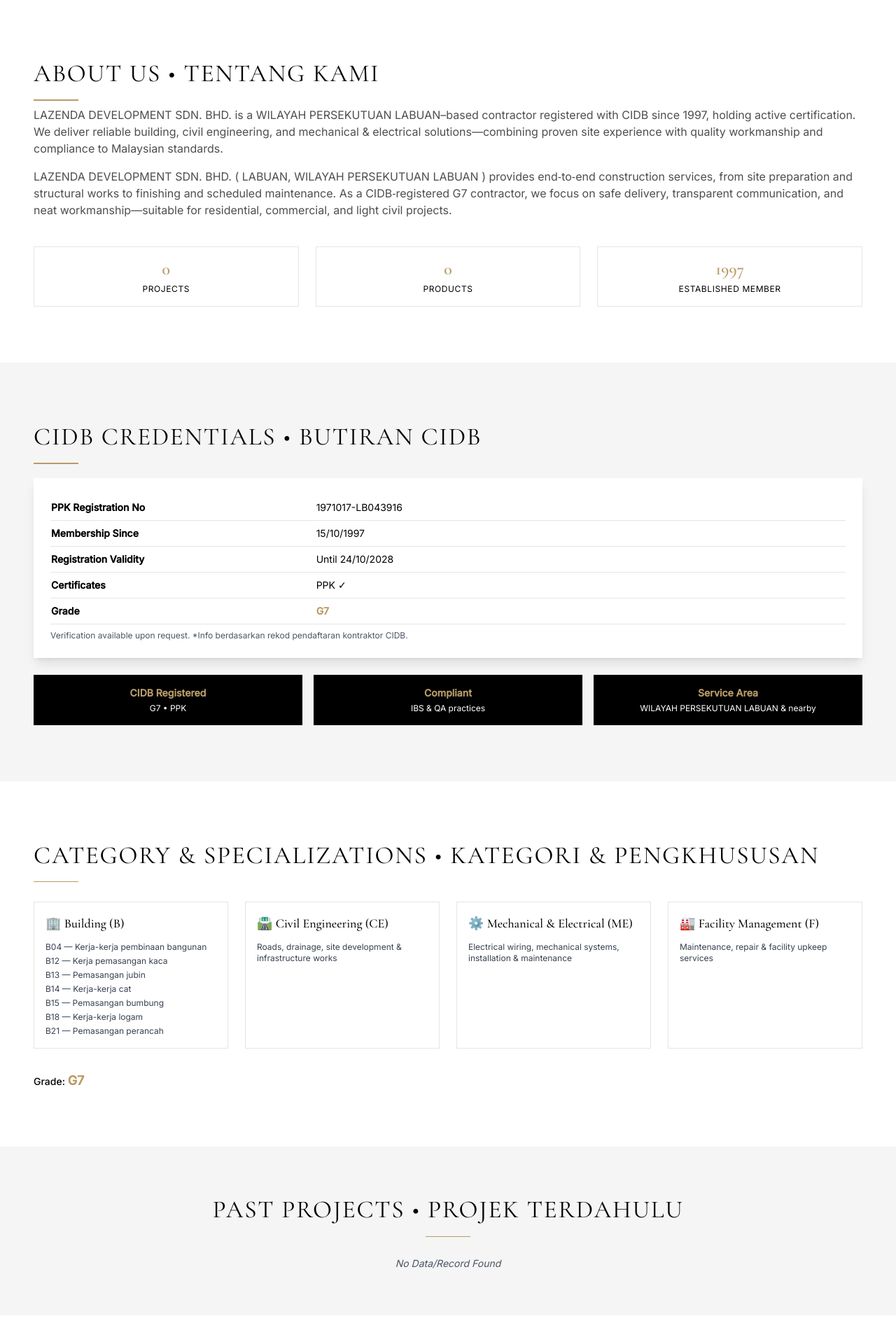
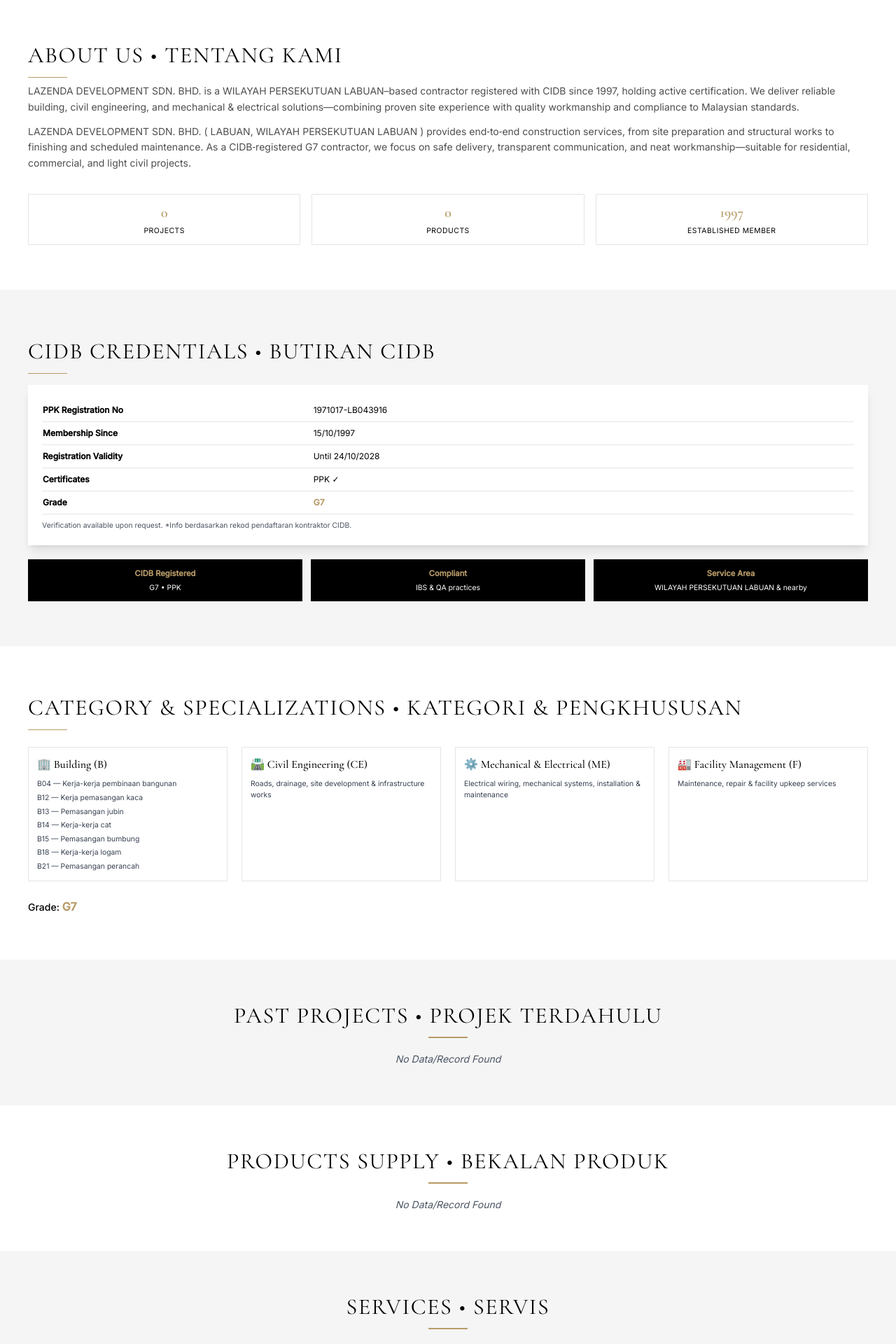
Before and after one commit to EUR-ING-Tc-HazwanHosdi/Lazenda_Development_Sdn_Bhd, a Flask app: page / in a window 1280 px wide. Shown: the part 857-2777 px from the top of the page at 70% size. Run offline with Flask 3, Linux system fonts and the light colour scheme; some libraries are stand-ins or nearby versions.

Commit message:
Update index.html

```diff
--- a/templates/index.html
+++ b/templates/index.html
@@ -37,23 +37,23 @@
             .logo-text {
                 font-family: 'Cormorant Garamond', serif;
                 font-weight: 300;
-                letter-spacing: 0.3em;
+                letter-spacing: 0.32em;
                 line-height: 1.1;
                 text-transform: uppercase;
-                font-size: 1.8rem;
+                font-size: 1.5rem;
             }
             .nav-text {
                 font-family: 'Cormorant Garamond', serif;
                 font-weight: 400;
-                letter-spacing: 0.22em;
+                letter-spacing: 0.25em;
                 text-transform: uppercase;
-                font-size: 0.9rem;
+                font-size: 0.8rem;
             }
             .border-gold-line {
-                height: 1.4px;
+                height: 1.3px;
                 background-color: #B89B68;
                 width: 100%;
-                margin: 3px 0;
+                margin: 2px 0;
             }
         }
     </style>
@@ -63,84 +63,88 @@
 </head>
 <body class="bg-white text-black font-sans">
 
-<!-- Navigation — EXACT MATCH: neat font + your logo -->
-<nav class="w-full bg-black px-6 md:px-12 py-4 flex justify-between items-center fixed top-0 left-0 z-50 shadow-md">
-    <!-- Left: Your Custom Logo + Text -->
-    <div class="flex items-center gap-4">
-        <img src="https://i.imgur.com/7Z7Z7Z7.png" alt="Lazenda Logo" class="h-10 w-auto">
+<!-- Navigation — FINAL VERSION: smaller font, perfect spacing, enhanced logo -->
+<nav class="w-full bg-black px-8 md:px-14 py-3 flex justify-between items-center fixed top-0 left-0 z-50 shadow-md">
+    <!-- Left: Enhanced Logo + Text -->
+    <div class="flex items-center gap-3">
+        <!-- Enhanced Logo from your image -->
+        <svg width="32" height="32" viewBox="0 0 64 36" fill="none" xmlns="http://www.w3.org/2000/svg">
+            <circle cx="32" cy="18" r="16" stroke="#B89B68" stroke-width="2" fill="none"/>
+            <path d="M32 8L40 28H24L32 8Z" stroke="#B89B68" stroke-width="2" fill="none"/>
+        </svg>
         <div class="flex flex-col">
             <span class="logo-text text-white">LAZENDA</span>
             <span class="border-gold-line"></span>
-            <span class="text-[0.6rem] uppercase text-gold tracking-[0.4em] font-light">DEVELOPMENT</span>
+            <span class="text-[0.55rem] uppercase text-gold tracking-[0.4em] font-light">DEVELOPMENT</span>
         </div>
     </div>
 
-    <!-- Right: Neat, properly sized navigation -->
-    <div class="flex items-center gap-8 md:gap-12">
+    <!-- Right: Neat, small font, perfect spacing -->
+    <div class="flex items-center gap-10 md:gap-16">
         <a href="#home" class="nav-text text-white/90 hover:text-gold transition-custom">Home</a>
         <a href="#project" class="nav-text text-white/90 hover:text-gold transition-custom">Our Project</a>
         <a href="#product" class="nav-text text-white/90 hover:text-gold transition-custom">Our Product</a>
         <a href="#service" class="nav-text text-white/90 hover:text-gold transition-custom">Our Service</a>
         <a href="#team" class="nav-text text-white/90 hover:text-gold transition-custom">Management Team</a>
-        <button class="text-white text-lg hover:text-gold transition-custom"><i class="fa fa-bars"></i></button>
+        <button class="text-white text-base hover:text-gold transition-custom"><i class="fa fa-bars"></i></button>
     </div>
 </nav>
 
 <!-- Hero Section -->
-<section id="home" class="w-full h-screen relative overflow-hidden mt-[56px]">
+<section id="home" class="w-full h-screen relative overflow-hidden mt-[48px]">
     <img src="https://images.unsplash.com/photo-1600596542815-ffad4c1539a9?ixlib=rb-4.0.3&auto=format&fit=crop&w=1920&q=80"
          alt="Luxury Modern Villa" class="w-full h-full object-cover">
     <div class="absolute inset-0 bg-black/40"></div>
-    <div class="absolute bottom-20 left-12 md:left-20 text-white">
-        <h1 class="text-[clamp(1.8rem,4vw,3.2rem)] font-elegant font-medium leading-tight text-shadow mb-3 uppercase tracking-wider">
+    <div class="absolute bottom-16 left-10 md:left-16 text-white">
+        <h1 class="text-[clamp(1.6rem,3.5vw,2.8rem)] font-elegant font-medium leading-tight text-shadow mb-2 uppercase tracking-wider">
             LAZENDA DEVELOPMENT SDN. BHD.
         </h1>
-        <p class="text-base md:text-lg text-white/90 mb-4 font-light">CIDB Registered Contractor • G7 • WILAYAH PERSEKUTUAN LABUAN</p>
-        <p class="text-gold text-base font-elegant font-medium">Bright, Trusted & Compliant — CIDB Registered</p>
+        <p class="text-sm md:text-base text-white/90 mb-3 font-light">CIDB Registered Contractor • G7 • WILAYAH PERSEKUTUAN LABUAN</p>
+        <p class="text-gold text-sm font-elegant font-medium">Bright, Trusted & Compliant — CIDB Registered</p>
     </div>
 </section>
 
 <!-- About Us • Tentang Kami -->
-<section class="py-20 px-6 md:px-12 bg-white">
+<section class="py-16 px-6 md:px-10 bg-white">
     <div class="max-w-7xl mx-auto">
-        <h2 class="text-[clamp(1.5rem,3vw,2.2rem)] font-elegant font-normal mb-5 relative uppercase tracking-wider">
+        <h2 class="text-[clamp(1.3rem,2.8vw,2rem)] font-elegant font-normal mb-4 relative uppercase tracking-wider">
             About Us • Tentang Kami
-            <span class="absolute -bottom-3 left-0 h-[1.4px] w-16 bg-gold"></span>
+            <span class="absolute -bottom-2 left-0 h-[1.3px] w-14 bg-gold"></span>
         </h2>
-        <p class="text-gray-800/80 leading-relaxed mb-4 text-sm md:text-base">
+        <p class="text-gray-800/80 leading-relaxed mb-3 text-sm">
             LAZENDA DEVELOPMENT SDN. BHD. is a WILAYAH PERSEKUTUAN LABUAN–based contractor registered with CIDB since 1997, holding active certification. We deliver reliable building, civil engineering, and mechanical & electrical solutions—combining proven site experience with quality workmanship and compliance to Malaysian standards.
         </p>
-        <p class="text-gray-800/80 leading-relaxed text-sm md:text-base">
+        <p class="text-gray-800/80 leading-relaxed text-sm">
             LAZENDA DEVELOPMENT SDN. BHD. ( LABUAN, WILAYAH PERSEKUTUAN LABUAN ) provides end‑to‑end construction services, from site preparation and structural works to finishing and scheduled maintenance. As a CIDB‑registered G7 contractor, we focus on safe delivery, transparent communication, and neat workmanship—suitable for residential, commercial, and light civil projects.
         </p>
 
-        <div class="grid md:grid-cols-3 gap-6 mt-10 text-center">
-            <div class="p-4 border border-gray-200">
-                <div class="text-2xl font-elegant font-bold text-gold mb-1">0</div>
-                <div class="text-xs uppercase tracking-wider">Projects</div>
+        <div class="grid md:grid-cols-3 gap-4 mt-8 text-center">
+            <div class="p-3 border border-gray-200">
+                <div class="text-xl font-elegant font-bold text-gold mb-1">0</div>
+                <div class="text-[0.65rem] uppercase tracking-wider">Projects</div>
             </div>
-            <div class="p-4 border border-gray-200">
-                <div class="text-2xl font-elegant font-bold text-gold mb-1">0</div>
-                <div class="text-xs uppercase tracking-wider">Products</div>
+            <div class="p-3 border border-gray-200">
+                <div class="text-xl font-elegant font-bold text-gold mb-1">0</div>
+                <div class="text-[0.65rem] uppercase tracking-wider">Products</div>
             </div>
-            <div class="p-4 border border-gray-200">
-                <div class="text-2xl font-elegant font-bold text-gold mb-1">1997</div>
-                <div class="text-xs uppercase tracking-wider">Established Member</div>
+            <div class="p-3 border border-gray-200">
+                <div class="text-xl font-elegant font-bold text-gold mb-1">1997</div>
+                <div class="text-[0.65rem] uppercase tracking-wider">Established Member</div>
             </div>
         </div>
     </div>
 </section>
 
 <!-- CIDB Credentials • Butiran CIDB -->
-<section class="py-20 px-6 md:px-12 bg-gray-100">
+<section class="py-16 px-6 md:px-10 bg-gray-100">
     <div class="max-w-7xl mx-auto">
-        <h2 class="text-[clamp(1.5rem,3vw,2.2rem)] font-elegant font-normal mb-8 relative uppercase tracking-wider">
+        <h2 class="text-[clamp(1.3rem,2.8vw,2rem)] font-elegant font-normal mb-6 relative uppercase tracking-wider">
             CIDB Credentials • Butiran CIDB
-            <span class="absolute -bottom-3 left-0 h-[1.4px] w-16 bg-gold"></span>
+            <span class="absolute -bottom-2 left-0 h-[1.3px] w-14 bg-gold"></span>
         </h2>
 
-        <div class="bg-white shadow-lg p-6 mb-6">
-            <table class="w-full text-left text-sm">
+        <div class="bg-white shadow-lg p-5 mb-5">
+            <table class="w-full text-left text-xs">
                 <tr class="border-b border-gray-200">
                     <td class="py-2 font-semibold w-1/3">PPK Registration No</td>
                     <td class="py-2">1971017-LB043916</td>
@@ -162,38 +166,38 @@
                     <td class="py-2 font-bold text-gold">G7</td>
                 </tr>
             </table>
-            <p class="text-xs text-gray-600 mt-2">Verification available upon request. *Info berdasarkan rekod pendaftaran kontraktor CIDB.</p>
+            <p class="text-[0.65rem] text-gray-600 mt-2">Verification available upon request. *Info berdasarkan rekod pendaftaran kontraktor CIDB.</p>
         </div>
 
-        <div class="grid md:grid-cols-3 gap-4 text-center">
-            <div class="bg-black text-white p-4">
-                <h4 class="text-gold font-semibold mb-1 text-sm">CIDB Registered</h4>
-                <p class="text-xs">G7 • PPK</p>
+        <div class="grid md:grid-cols-3 gap-3 text-center">
+            <div class="bg-black text-white p-3">
+                <h4 class="text-gold font-semibold mb-1 text-[0.7rem]">CIDB Registered</h4>
+                <p class="text-[0.65rem]">G7 • PPK</p>
             </div>
-            <div class="bg-black text-white p-4">
-                <h4 class="text-gold font-semibold mb-1 text-sm">Compliant</h4>
-                <p class="text-xs">IBS & QA practices</p>
+            <div class="bg-black text-white p-3">
+                <h4 class="text-gold font-semibold mb-1 text-[0.7rem]">Compliant</h4>
+                <p class="text-[0.65rem]">IBS & QA practices</p>
             </div>
-            <div class="bg-black text-white p-4">
-                <h4 class="text-gold font-semibold mb-1 text-sm">Service Area</h4>
-                <p class="text-xs">WILAYAH PERSEKUTUAN LABUAN & nearby</p>
+            <div class="bg-black text-white p-3">
+                <h4 class="text-gold font-semibold mb-1 text-[0.7rem]">Service Area</h4>
+                <p class="text-[0.65rem]">WILAYAH PERSEKUTUAN LABUAN & nearby</p>
             </div>
         </div>
     </div>
 </section>
 
 <!-- Category & Specializations • Kategori & Pengkhususan -->
-<section class="py-20 px-6 md:px-12 bg-white">
+<section class="py-16 px-6 md:px-10 bg-white">
     <div class="max-w-7xl mx-auto">
-        <h2 class="text-[clamp(1.5rem,3vw,2.2rem)] font-elegant font-normal mb-10 relative uppercase tracking-wider">
+        <h2 class="text-[clamp(1.3rem,2.8vw,2rem)] font-elegant font-normal mb-8 relative uppercase tracking-wider">
             Category & Specializations • Kategori & Pengkhususan
-            <span class="absolute -bottom-3 left-0 h-[1.4px] w-16 bg-gold"></span>
+            <span class="absolute -bottom-2 left-0 h-[1.3px] w-14 bg-gold"></span>
         </h2>
 
-        <div class="grid md:grid-cols-2 lg:grid-cols-4 gap-6 mb-8">
-            <div class="p-4 border border-gray-200 hover:border-gold transition-custom">
-                <h3 class="text-lg font-elegant font-medium mb-3">🏢 Building (B)</h3>
-                <ul class="space-y-1 text-xs text-gray-700">
+        <div class="grid md:grid-cols-2 lg:grid-cols-4 gap-5 mb-6">
+            <div class="p-3 border border-gray-200 hover:border-gold transition-custom">
+                <h3 class="text-base font-elegant font-medium mb-2">🏢 Building (B)</h3>
+                <ul class="space-y-1 text-[0.65rem] text-gray-700">
                     <li>B04 — Kerja-kerja pembinaan bangunan</li>
                     <li>B12 — Kerja pemasangan kaca</li>
                     <li>B13 — Pemasangan jubin</li>
@@ -203,114 +207,114 @@
                     <li>B21 — Pemasangan perancah</li>
                 </ul>
             </div>
-            <div class="p-4 border border-gray-200 hover:border-gold transition-custom">
-                <h3 class="text-lg font-elegant font-medium mb-3">🛣️ Civil Engineering (CE)</h3>
-                <p class="text-xs text-gray-700">Roads, drainage, site development & infrastructure works</p>
+            <div class="p-3 border border-gray-200 hover:border-gold transition-custom">
+                <h3 class="text-base font-elegant font-medium mb-2">🛣️ Civil Engineering (CE)</h3>
+                <p class="text-[0.65rem] text-gray-700">Roads, drainage, site development & infrastructure works</p>
             </div>
-            <div class="p-4 border border-gray-200 hover:border-gold transition-custom">
-                <h3 class="text-lg font-elegant font-medium mb-3">⚙️ Mechanical & Electrical (ME)</h3>
-                <p class="text-xs text-gray-700">Electrical wiring, mechanical systems, installation & maintenance</p>
+            <div class="p-3 border border-gray-200 hover:border-gold transition-custom">
+                <h3 class="text-base font-elegant font-medium mb-2">⚙️ Mechanical & Electrical (ME)</h3>
+                <p class="text-[0.65rem] text-gray-700">Electrical wiring, mechanical systems, installation & maintenance</p>
             </div>
-            <div class="p-4 border border-gray-200 hover:border-gold transition-custom">
-                <h3 class="text-lg font-elegant font-medium mb-3">🏭 Facility Management (F)</h3>
-                <p class="text-xs text-gray-700">Maintenance, repair & facility upkeep services</p>
+            <div class="p-3 border border-gray-200 hover:border-gold transition-custom">
+                <h3 class="text-base font-elegant font-medium mb-2">🏭 Facility Management (F)</h3>
+                <p class="text-[0.65rem] text-gray-700">Maintenance, repair & facility upkeep services</p>
             </div>
         </div>
 
-        <p class="text-sm font-medium">Grade: <span class="text-gold font-bold text-lg">G7</span></p>
+        <p class="text-sm font-medium">Grade: <span class="text-gold font-bold text-base">G7</span></p>
     </div>
 </section>
 
 <!-- Our Project -->
-<section id="project" class="py-16 px-6 md:px-12 bg-gray-100">
+<section id="project" class="py-14 px-6 md:px-10 bg-gray-100">
     <div class="max-w-7xl mx-auto text-center">
-        <h2 class="text-[clamp(1.5rem,3vw,2.2rem)] font-elegant font-normal mb-4 relative inline-block uppercase tracking-wider">
+        <h2 class="text-[clamp(1.3rem,2.8vw,2rem)] font-elegant font-normal mb-3 relative inline-block uppercase tracking-wider">
             Past Projects • Projek Terdahulu
-            <span class="absolute -bottom-3 left-1/2 -translate-x-1/2 h-[1.4px] w-16 bg-gold"></span>
+            <span class="absolute -bottom-2 left-1/2 -translate-x-1/2 h-[1.3px] w-14 bg-gold"></span>
         </h2>
-        <p class="text-gray-600 italic mt-6 text-sm">No Data/Record Found</p>
+        <p class="text-gray-600 italic mt-4 text-sm">No Data/Record Found</p>
     </div>
 </section>
 
 <!-- Our Product -->
-<section id="product" class="py-16 px-6 md:px-12 bg-white">
+<section id="product" class="py-14 px-6 md:px-10 bg-white">
     <div class="max-w-7xl mx-auto text-center">
-        <h2 class="text-[clamp(1.5rem,3vw,2.2rem)] font-elegant font-normal mb-4 relative inline-block uppercase tracking-wider">
+        <h2 class="text-[clamp(1.3rem,2.8vw,2rem)] font-elegant font-normal mb-3 relative inline-block uppercase tracking-wider">
             Products Supply • Bekalan Produk
-            <span class="absolute -bottom-3 left-1/2 -translate-x-1/2 h-[1.4px] w-16 bg-gold"></span>
+            <span class="absolute -bottom-2 left-1/2 -translate-x-1/2 h-[1.3px] w-14 bg-gold"></span>
         </h2>
-        <p class="text-gray-600 italic mt-6 text-sm">No Data/Record Found</p>
+        <p class="text-gray-600 italic mt-4 text-sm">No Data/Record Found</p>
     </div>
 </section>
 
 <!-- Our Service -->
-<section id="service" class="py-16 px-6 md:px-12 bg-gray-100">
+<section id="service" class="py-14 px-6 md:px-10 bg-gray-100">
     <div class="max-w-7xl mx-auto text-center">
-        <h2 class="text-[clamp(1.5rem,3vw,2.2rem)] font-elegant font-normal mb-4 relative inline-block uppercase tracking-wider">
+        <h2 class="text-[clamp(1.3rem,2.8vw,2rem)] font-elegant font-normal mb-3 relative inline-block uppercase tracking-wider">
             Services • Servis
-            <span class="absolute -bottom-3 left-1/2 -translate-x-1/2 h-[1.4px] w-16 bg-gold"></span>
+            <span class="absolute -bottom-2 left-1/2 -translate-x-1/2 h-[1.3px] w-14 bg-gold"></span>
         </h2>
-        <p class="text-gray-600 italic mt-6 text-sm">No Data/Record Found</p>
+        <p class="text-gray-600 italic mt-4 text-sm">No Data/Record Found</p>
     </div>
 </section>
 
 <!-- Management Team -->
-<section id="team" class="py-16 px-6 md:px-12 bg-white">
+<section id="team" class="py-14 px-6 md:px-10 bg-white">
     <div class="max-w-7xl mx-auto text-center">
-        <h2 class="text-[clamp(1.5rem,3vw,2.2rem)] font-elegant font-normal mb-4 relative inline-block uppercase tracking-wider">
+        <h2 class="text-[clamp(1.3rem,2.8vw,2rem)] font-elegant font-normal mb-3 relative inline-block uppercase tracking-wider">
             Management Team • Pasukan Pengurusan
-            <span class="absolute -bottom-3 left-1/2 -translate-x-1/2 h-[1.4px] w-16 bg-gold"></span>
+            <span class="absolute -bottom-2 left-1/2 -translate-x-1/2 h-[1.3px] w-14 bg-gold"></span>
         </h2>
-        <p class="text-gray-600 italic mt-6 text-sm">No Data/Record Found</p>
+        <p class="text-gray-600 italic mt-4 text-sm">No Data/Record Found</p>
     </div>
 </section>
 
 <!-- Contact Us • Hubungi Kami -->
-<section class="py-20 px-6 md:px-12 bg-black text-white">
+<section class="py-16 px-6 md:px-10 bg-black text-white">
     <div class="max-w-7xl mx-auto">
-        <h2 class="text-[clamp(1.5rem,3vw,2.2rem)] font-elegant font-normal mb-8 relative uppercase tracking-wider">
+        <h2 class="text-[clamp(1.3rem,2.8vw,2rem)] font-elegant font-normal mb-6 relative uppercase tracking-wider">
             Contact Us • Hubungi Kami
-            <span class="absolute -bottom-3 left-0 h-[1.4px] w-16 bg-gold"></span>
+            <span class="absolute -bottom-2 left-0 h-[1.3px] w-14 bg-gold"></span>
         </h2>
 
-        <div class="grid md:grid-cols-2 gap-8 text-sm">
+        <div class="grid md:grid-cols-2 gap-6 text-xs">
             <div>
-                <div class="mb-4">
+                <div class="mb-3">
                     <p class="text-gold font-semibold mb-1">Telephone:</p>
                     <p class="text-gray-300">[Insert Number]</p>
                 </div>
-                <div class="mb-4">
+                <div class="mb-3">
                     <p class="text-gold font-semibold mb-1">Fax:</p>
                     <p class="text-gray-300">[Insert Number]</p>
                 </div>
-                <div class="mb-4">
+                <div class="mb-3">
                     <p class="text-gold font-semibold mb-1">Registered Address:</p>
                     <p class="text-gray-300">WILAYAH PERSEKUTUAN LABUAN, Malaysia</p>
                 </div>
-                <div class="mb-4">
+                <div class="mb-3">
                     <p class="text-gold font-semibold mb-1">Correspondence Address:</p>
                     <p class="text-gray-300">WILAYAH PERSEKUTUAN LABUAN, Malaysia</p>
                 </div>
             </div>
             <div>
-                <div class="mb-3">
+                <div class="mb-2">
                     <span class="text-gold font-semibold">Language:</span>
                 </div>
-                <div class="mb-3">
+                <div class="mb-2">
                     <span class="text-gold font-semibold">Official Website:</span>
                 </div>
-                <div class="mb-4">
+                <div class="mb-3">
                     <span class="text-gold font-semibold">Whatsapp:</span>
                 </div>
-                <p class="text-xs text-gray-400 mt-6">Visitor: 000133</p>
+                <p class="text-[0.65rem] text-gray-400 mt-4">Visitor: 000133</p>
             </div>
         </div>
     </div>
 </section>
 
 <!-- Footer -->
-<footer class="bg-dark text-white py-6 px-6 md:px-12 border-t border-gray-800">
-    <div class="max-w-7xl mx-auto text-center text-xs">
+<footer class="bg-dark text-white py-5 px-6 md:px-10 border-t border-gray-800">
+    <div class="max-w-7xl mx-auto text-center text-[0.65rem]">
         <p class="mb-1">© 2026 LAZENDA DEVELOPMENT SDN. BHD. · CIDB PPK 1971017-LB043916 · WILAYAH PERSEKUTUAN LABUAN, Malaysia</p>
         <p class="text-gray-500">Powered by MyDigital Contractor</p>
     </div>
```
